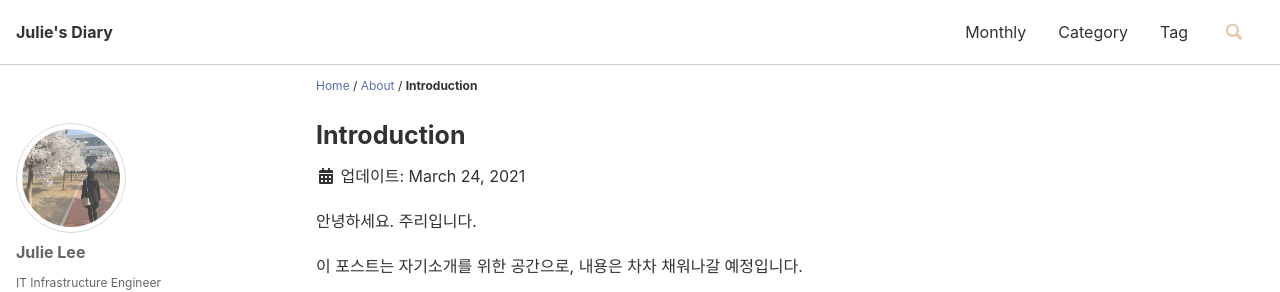
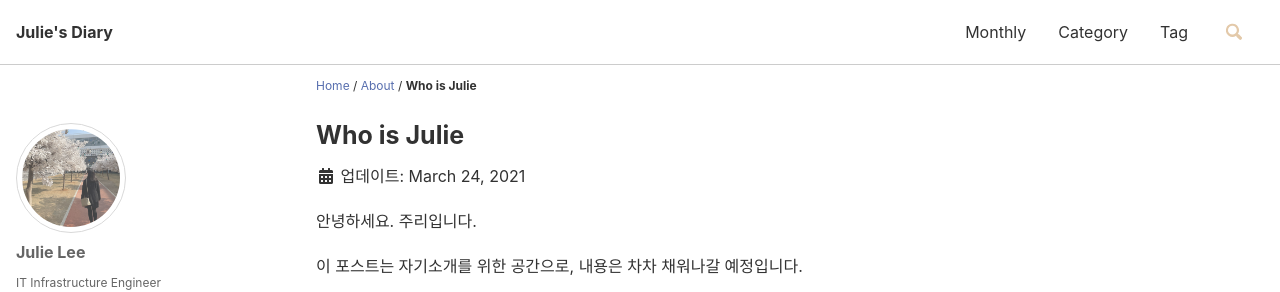
Before and after one commit to smilejulie0812/smilejulie0812.github.io, a Jekyll site: the page built from _posts/2021-03-24-introduction.md, in a window 1280 px wide and 1015 px high. Shown: the top 292 px of the window. Built offline with Jekyll 4.4.1, drawn with Linux system fonts in a browser that asks for light colours; cached includes are drawn as plain includes.

Commit message:
Update 2021-03-24-introduction.md

```diff
--- a/_posts/2021-03-24-introduction.md
+++ b/_posts/2021-03-24-introduction.md
@@ -1,5 +1,5 @@
 ---
-title: "Introduction"
+title: "Who is Julie"
 excerpt_separator: "<!--more-->"
 categories:
   - About
```
